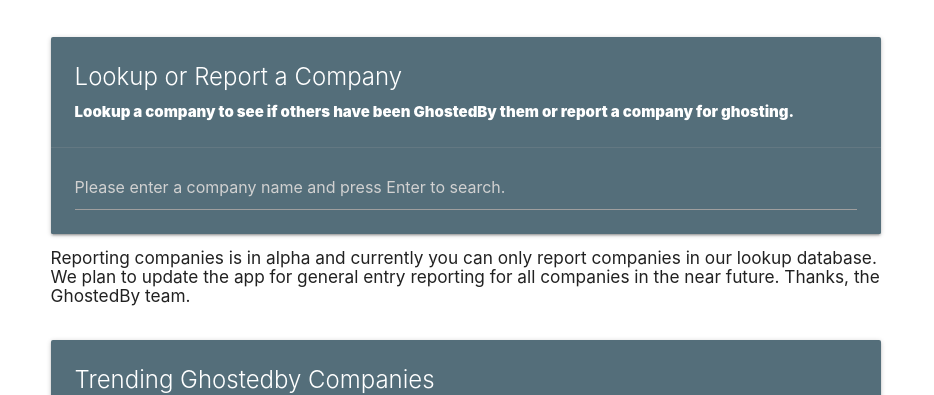
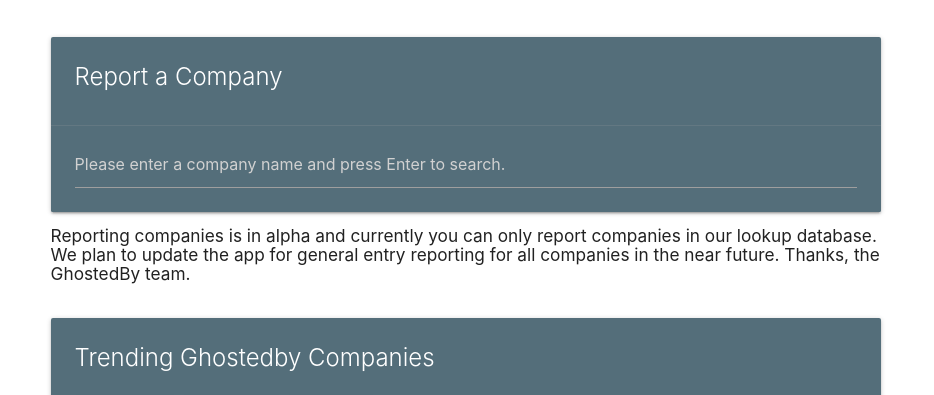
Before and after one commit to ghostedbyapp/officialghostedby, a website: page public/index.html in a window 1280 px wide. Shown: the part 366-761 px from the top of the page, without its empty margins (174-1108 px from the left). Drawn offline with nearby package versions, Linux system fonts and the light colour scheme; some packages are replaced by stand-ins of ours; no server answers; a web font is replaced by a local one.

Commit message:
edits to entry removed lookup

```diff
--- a/public/index.html
+++ b/public/index.html
@@ -53,8 +53,8 @@
           <div class="col s12 m8 offset-l2">
             <div class="card blue-grey darken-1">
               <div class="card-content white-text">
-                <span class="card-title">Lookup or Report a Company</span>
-                <p>Lookup a company to see if others have been GhostedBy them or report a company for ghosting.</p>
+                <span class="card-title">Report a Company</span>
+                <!-- <p>Lookup a company to see if others have been GhostedBy them or report a company for ghosting.</p> -->
 
               </div>
               <div class="card-action">
```
